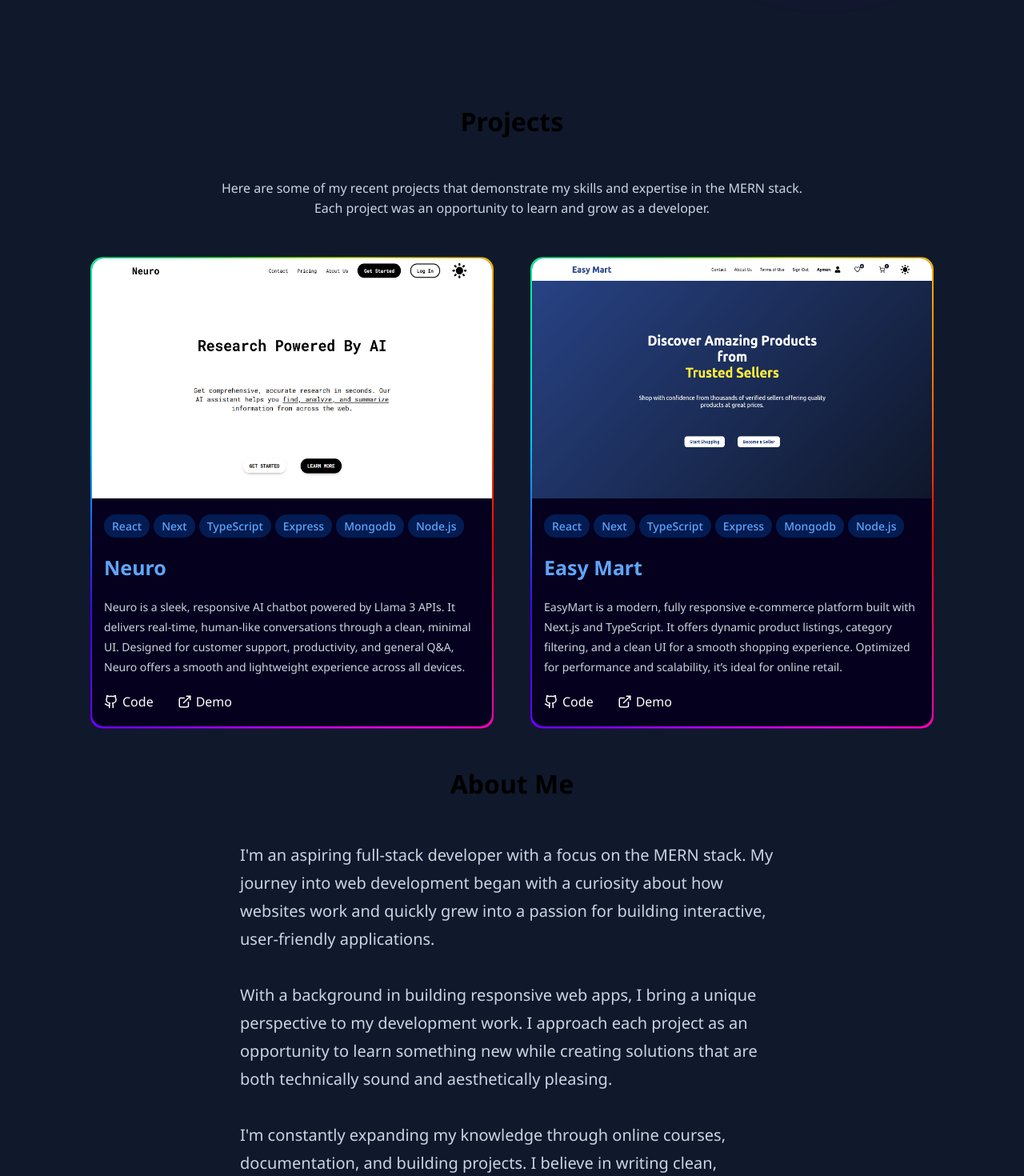
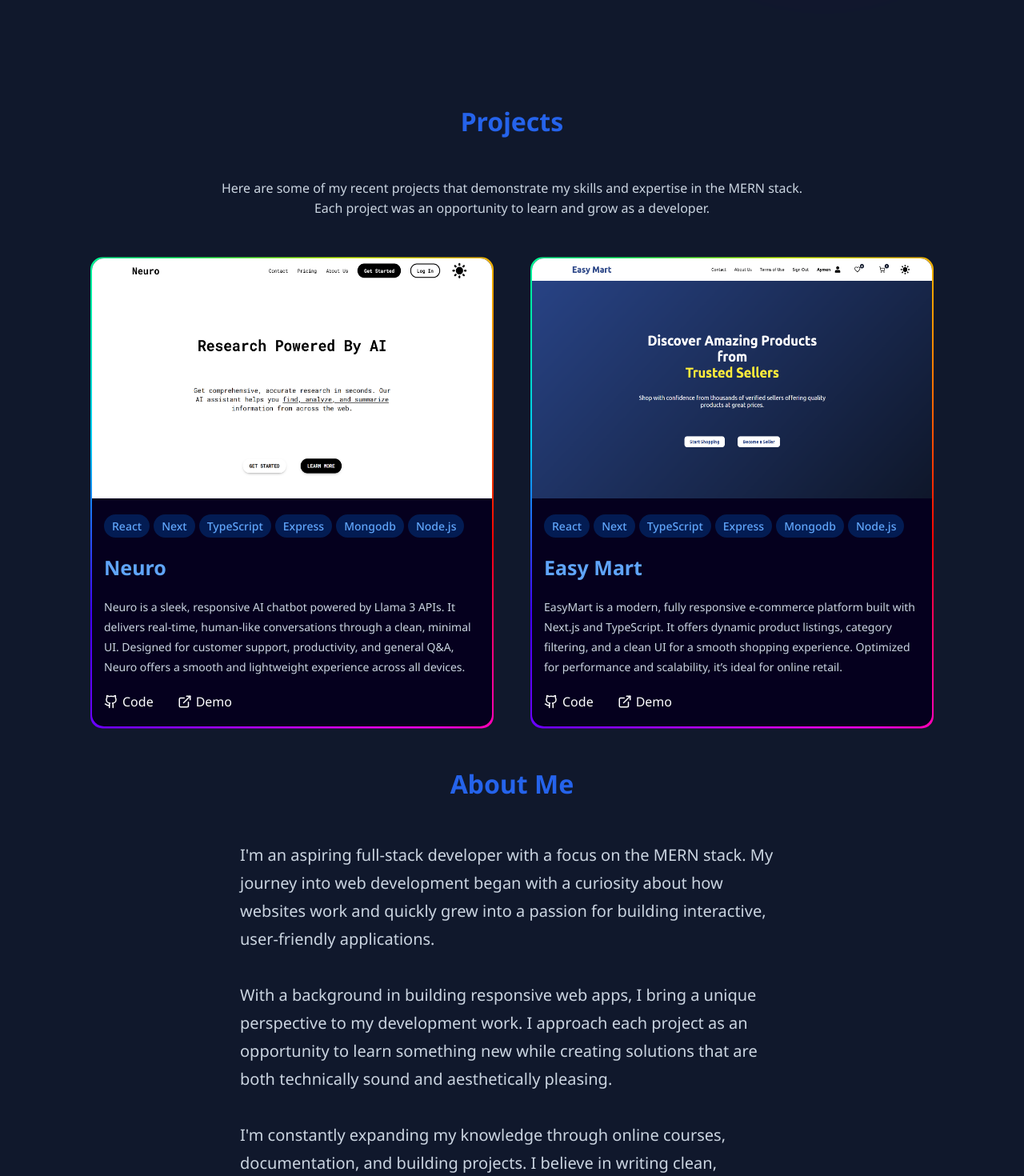
Before and after one commit to AymenBraikia/portfolio, a Next.js app: page / in a window 1280 px wide. Shown: the part 720-2190 px from the top of the page at 80% size. Built offline with nearby package versions, Linux system fonts and the light colour scheme.

Commit message:
titles edits

```diff
--- a/app/components/about.tsx
+++ b/app/components/about.tsx
@@ -58,7 +58,7 @@ function Design() {
 function About() {
 	return (
 		<div id="about" className={styles.container}>
-			<h1 className={styles.title}>About Me</h1>
+			<h1 className={styles.title} id="title">About Me</h1>
 
 			<div className={styles.description}>
 				I&apos;m an aspiring full-stack developer with a focus on the MERN stack. My journey into web development began with a curiosity about how websites work and quickly grew into a passion for building interactive, user-friendly applications.{" "}
--- a/app/components/projects.tsx
+++ b/app/components/projects.tsx
@@ -64,7 +64,7 @@ function Projects() {
 
 	return (
 		<div id="projects" className={styles.container}>
-			<h1 className={styles.title}>Projects</h1>
+			<h1 className={styles.title} id="title">Projects</h1>
 			<div className={styles.description}>
 				Here are some of my recent projects that demonstrate my skills and expertise in the MERN stack. <br /> Each project was an opportunity to learn and grow as a developer.
 			</div>
--- a/app/components/touch.tsx
+++ b/app/components/touch.tsx
@@ -32,7 +32,7 @@ function download() {
 function Touch() {
 	return (
 		<div id="contact" className={styles.container}>
-			<h1 className={styles.title}>Get In Touch</h1>
+			<h1 className={styles.title} id="title">Get In Touch</h1>
 			<div className={styles.info}>
 				<div className={styles.myInfo}>
 					<h2 className={styles.subTitle}>Let&apos;s Connect</h2>
--- a/app/globals.css
+++ b/app/globals.css
@@ -40,6 +40,9 @@ a {
   color: inherit;
   text-decoration: none;
 }
+#title{
+  color: var(--themeClr) !important;
+}
 
 @media (prefers-color-scheme: dark) {
   html {
```
